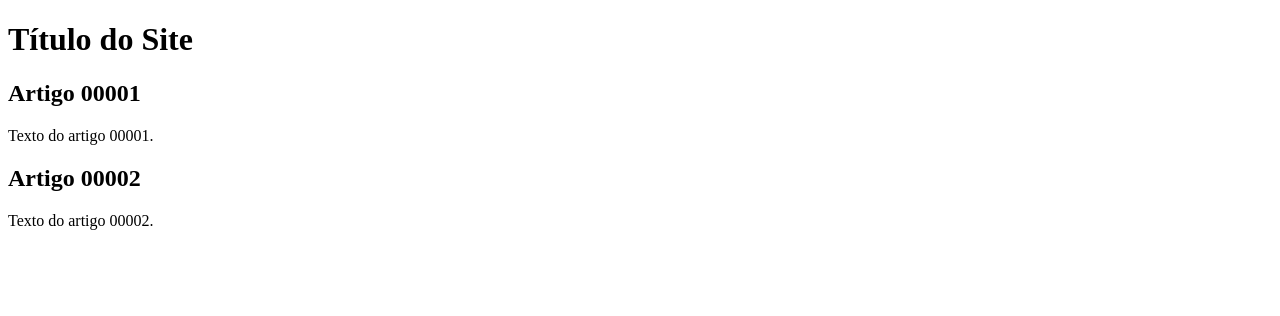
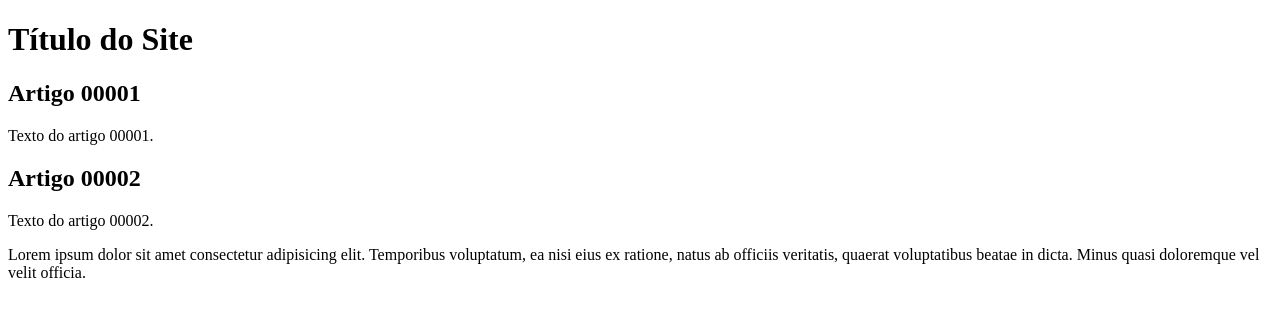
Before and after one commit to HIDROXID0/Site, a plain HTML site: page index.html in a window 1280 px wide. Drawn offline with Linux system fonts and the light colour scheme.

Commit message:
Update index.html

```diff
--- a/index.html
+++ b/index.html
@@ -21,6 +21,11 @@
         <article>
             <h2>Artigo 00002</h2>
             <p>Texto do artigo 00002.</p>
+            <p>
+            Lorem ipsum dolor sit amet consectetur adipisicing elit. Temporibus voluptatum, ea nisi eius ex
+            ratione, natus ab officiis veritatis, quaerat voluptatibus beatae in dicta. Minus quasi doloremque
+            vel velit officia.
+            </p>
         </article>
 
 
```
